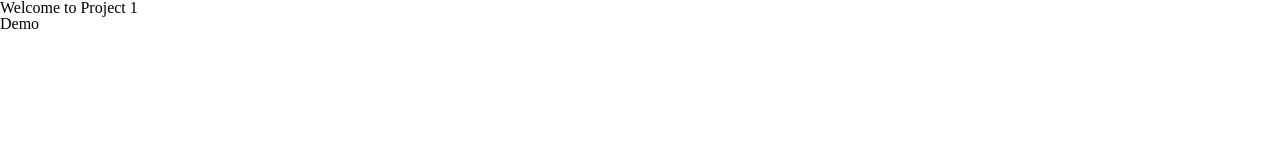
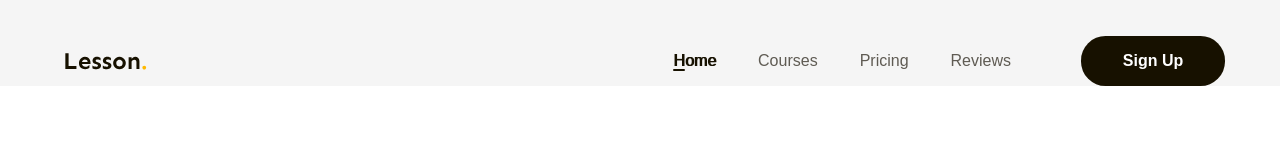
Before and after one commit to quangtu224/Practice-HTML-CSS, a plain HTML site: page index.html in a window 1280 px wide. Drawn offline with Linux system fonts and the light colour scheme.

Commit message:
90.3 Header part

```diff
--- a/assets/css/style.css
+++ b/assets/css/style.css
@@ -8,4 +8,83 @@
 
 body {
   font-size: 1.6rem;
+  font-family: Poppins, sans-serif;
 }
+
+a {
+  text-decoration: none;
+}
+
+.btn {
+  display: inline-block;
+  min-width: 118px;
+  padding: 0 16px;
+  line-height: 50px;
+  color: #fff;
+  text-align: center;
+  font-size: 1.6rem;
+  font-weight: 600;
+  border-radius: 24.5px;
+  background: #171100;
+}
+.main-content {
+  width: 1170px;
+  max-width: calc(100% - 48px);
+  margin-left: auto;
+  margin-right: auto;
+}
+
+.header {
+  background-color: #f5f5f5;
+}
+
+.header.fixed {
+  position: sticky;
+  top: -28px;
+}
+
+.header .body {
+  display: flex;
+  align-items: center;
+  padding: 36px 0px 0px 8px;
+}
+
+.nav {
+  margin-left: auto;
+}
+
+.nav ul {
+  display: flex;
+}
+
+.nav a {
+  color: #5f5b53;
+  font-size: 1.6rem;
+  padding: 8px 21px;
+  position: relative;
+}
+.nav li.active a,
+.nav a:hover {
+  color: #171100;
+  text-shadow: 1px 0 0 currentColor;
+}
+
+.nav li.active a::after {
+  position: absolute;
+  left: 21px;
+  bottom: 6px;
+  display: block;
+  content: "";
+  width: 12px;
+  height: 2px;
+  border-radius: 1px;
+  background-color: #171100;
+}
+
+.header .btn-sign-up {
+  min-width: 144px;
+}
+
+.header .action {
+  margin-left: 49px;
+}
--- a/index.html
+++ b/index.html
@@ -8,7 +8,27 @@
     <title>Project 1</title>
   </head>
   <body>
-    <h1>Welcome to Project 1</h1>
-    <h2>Demo</h2>
+    <!-- header -->
+    <header class="header fixed">
+      <div class="main-content">
+        <div class="body">
+          <!-- logo -->
+          <img src="/assets/img/Logo.svg" alt="Lesson" class="logo" />
+          <!-- navigation -->
+          <nav class="nav">
+            <ul>
+              <li class="active"><a href="#!">Home</a></li>
+              <li><a href="#!">Courses</a></li>
+              <li><a href="#!">Pricing</a></li>
+              <li><a href="#!">Reviews</a></li>
+            </ul>
+          </nav>
+          <!-- Button action-->
+          <div class="action">
+            <a href="#!" class="btn btn-sign-up">Sign Up</a>
+          </div>
+        </div>
+      </div>
+    </header>
   </body>
 </html>
```
Also changed, not shown: assets/img/Logo.svg (added).
